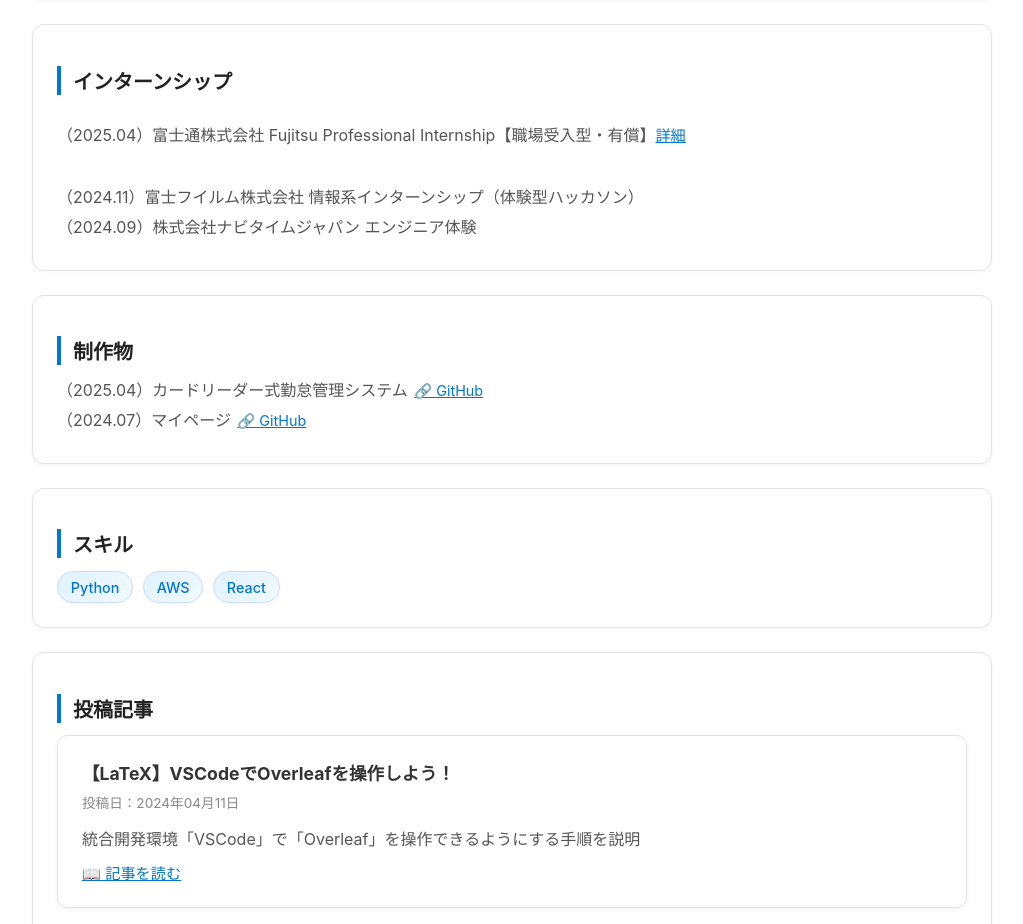
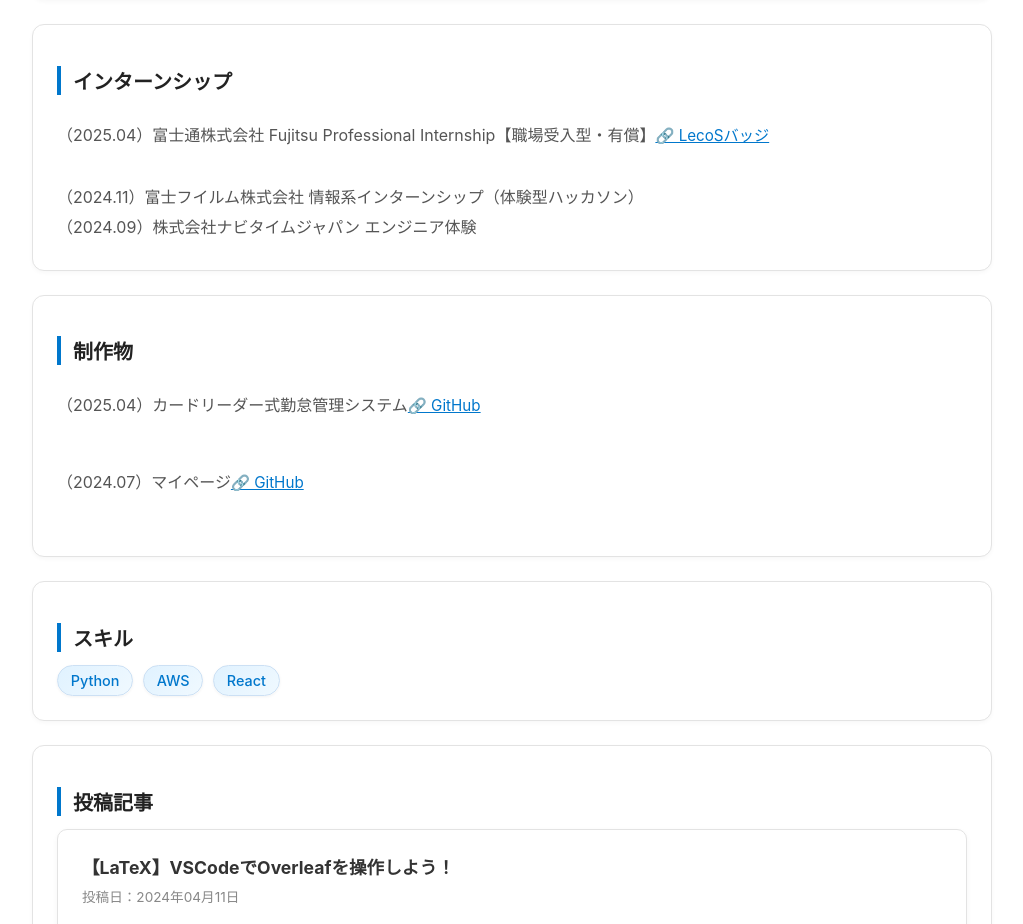
Before and after one commit to haradakaito/aws-mypage, a React (Create React App) app in the folder web/: page /jp in a window 1280 px wide. Shown: the part 1433-2357 px from the top of the page, without its empty margins (128-1151 px from the left). Built offline with nearby package versions, Linux system fonts and the light colour scheme.

Commit message:
[add] デザイン修正

```diff
--- a/web/src/pages/HomePage.css
+++ b/web/src/pages/HomePage.css
@@ -96,7 +96,12 @@ section p {
     white-space: nowrap;
 }
 
-.repo-link {
+.skill-badge:hover {
+    transform: scale(1.05);
+    background: linear-gradient(135deg, #d6edff, #e8f4ff);
+}
+
+.repo-link .badge-link {
     margin: 0;
     padding: 0.2rem 0.4rem;
     display: inline;
@@ -107,15 +112,9 @@ section p {
     white-space: nowrap;
 }
 
-.repo-link:hover {
+.repo-link:hover .badge-link:hover {
     color: #005fa3;
     text-decoration: underline;
-}
-
-
-.skill-badge:hover {
-    transform: scale(1.05);
-    background: linear-gradient(135deg, #d6edff, #e8f4ff);
 }
 
 .article-list {
--- a/web/src/pages/HomePageEN.tsx
+++ b/web/src/pages/HomePageEN.tsx
@@ -66,8 +66,16 @@ const HomePageEN = () => {
 
             <section>
             <h2>Internships</h2>
-            <p>(Apr. 2025) Fujitsu Professional Internship (Paid, Onsite)
-                <a href="https://www.openbadge-global.com/ns/portal/openbadge/public/assertions/detail/YWovWWZmRFdpWEV3RWNCd3V4Y29zQT09">Detail</a>
+            <p>
+                (Apr. 2025) Fujitsu Professional Internship (Paid, Onsite)
+                <a
+                    href="https://www.openbadge-global.com/ns/portal/openbadge/public/assertions/detail/YWovWWZmRFdpWEV3RWNCd3V4Y29zQT09"
+                    target="_blank"
+                    rel="noopener noreferrer"
+                    className="badge-link"
+                    >
+                    🔗 LecoSバッジ
+                </a>
             </p>
             <p>(Nov. 2024) Fujifilm IT Internship Program (Hackathon-Style)</p>
             <p>(Sep. 2024) NAVITIME JAPAN – Engineering Experience Program</p>
--- a/web/src/pages/HomePageJP.tsx
+++ b/web/src/pages/HomePageJP.tsx
@@ -65,8 +65,16 @@ const HomePageJP = () => {
 
             <section>
             <h2>インターンシップ</h2>
-            <p>（2025.04）富士通株式会社 Fujitsu Professional Internship【職場受入型・有償】
-                <a href="https://www.openbadge-global.com/ns/portal/openbadge/public/assertions/detail/YWovWWZmRFdpWEV3RWNCd3V4Y29zQT09">詳細</a>
+            <p>
+                （2025.04）富士通株式会社 Fujitsu Professional Internship【職場受入型・有償】
+                <a
+                    href="https://www.openbadge-global.com/ns/portal/openbadge/public/assertions/detail/YWovWWZmRFdpWEV3RWNCd3V4Y29zQT09"
+                    target="_blank"
+                    rel="noopener noreferrer"
+                    className="badge-link"
+                    >
+                    🔗 LecoSバッジ
+                    </a>
             </p>
             <p>（2024.11）富士フイルム株式会社 情報系インターンシップ（体験型ハッカソン）</p>
             <p>（2024.09）株式会社ナビタイムジャパン エンジニア体験</p>
```
